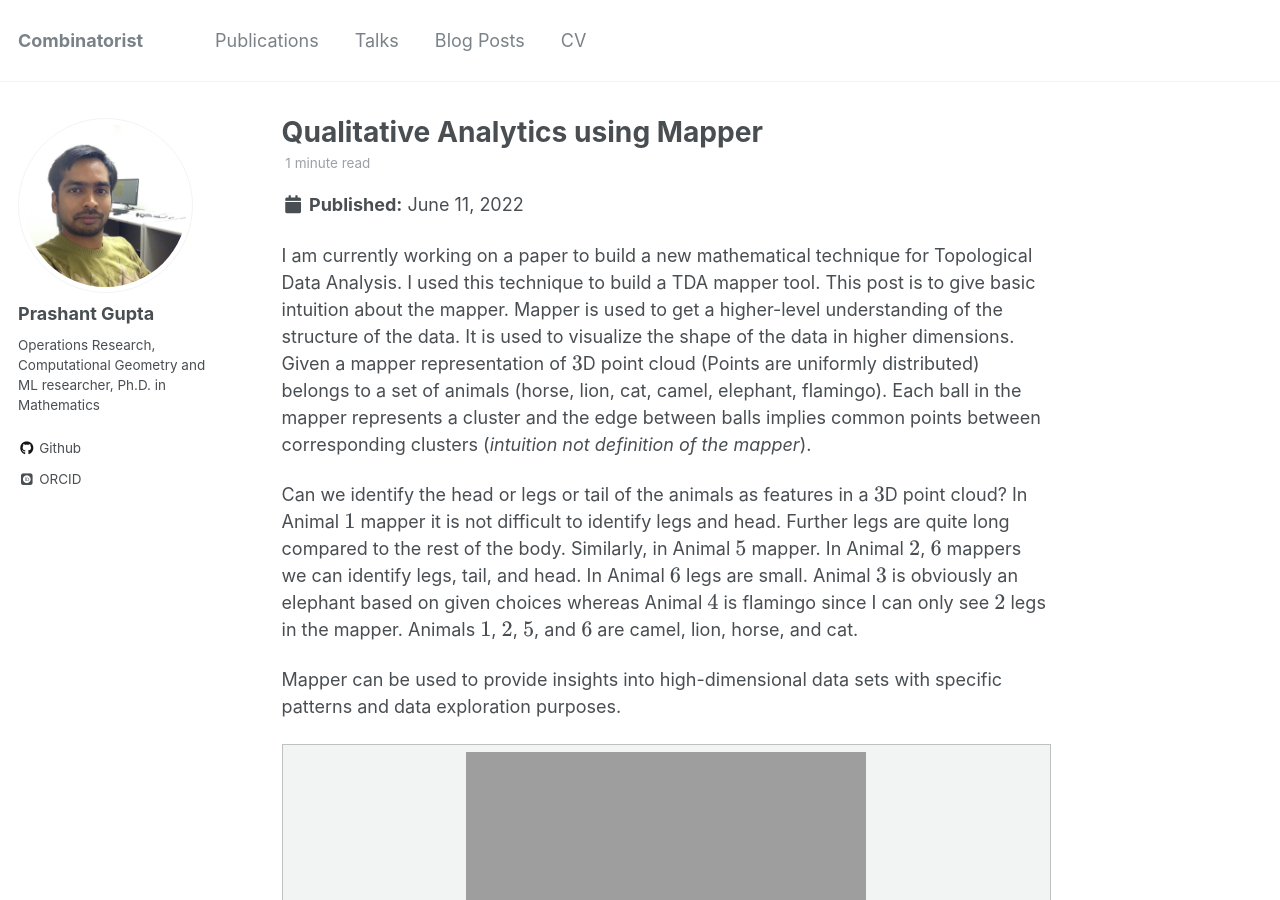
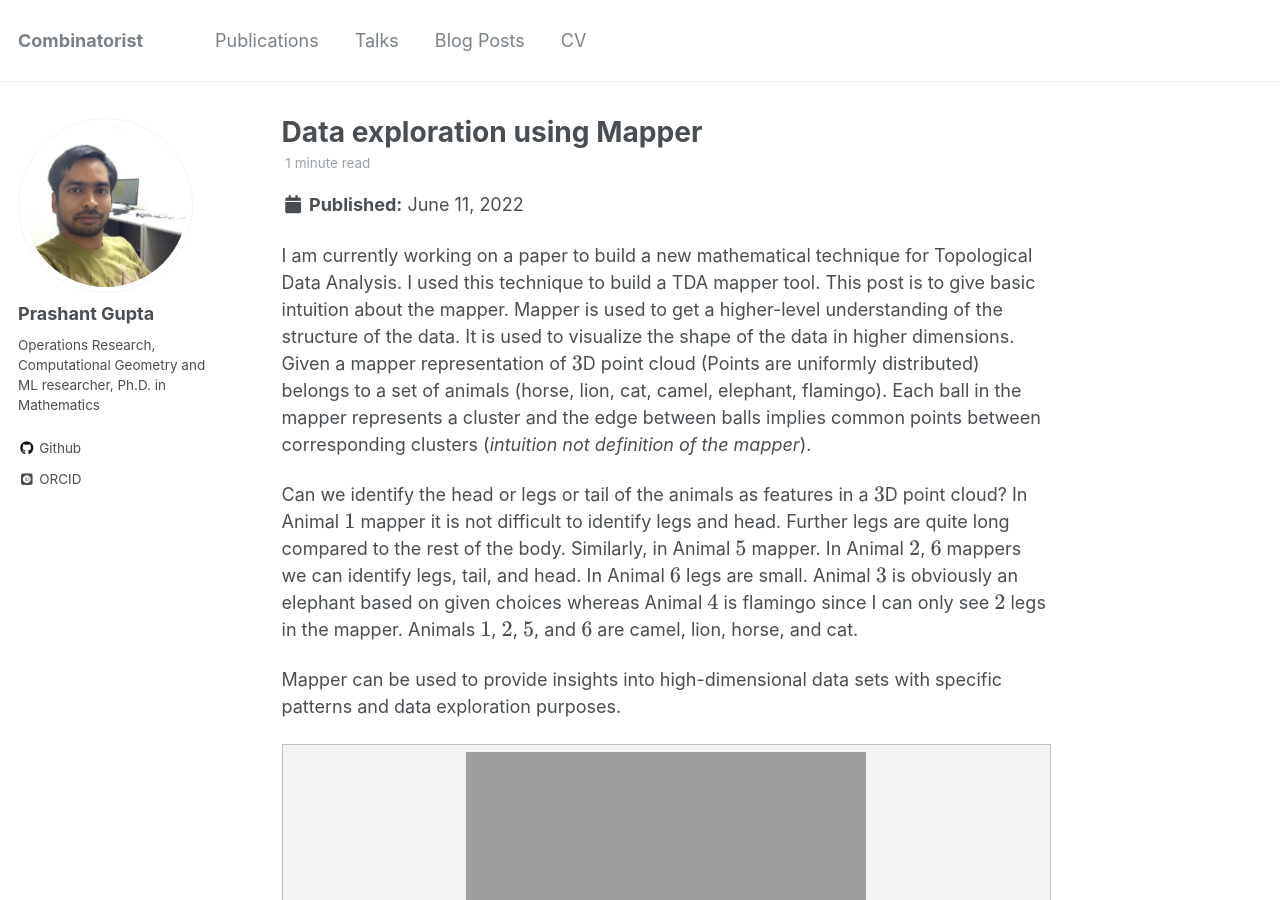
Before and after one commit to pragup/pragup.github.io, a Jekyll site: the page built from _posts/2022-06-11-Mapper.md, in a window 1280 px wide and 900 px high. Built offline with Jekyll 4.4.1, drawn with Linux system fonts in a browser that asks for light colours; some web fonts are replaced; formulas are drawn with MathJax 3.

Commit message:
updating mapper blog

```diff
--- a/_posts/2022-06-11-Mapper.md
+++ b/_posts/2022-06-11-Mapper.md
@@ -1,5 +1,5 @@
 ---
-title: 'Qualitative Analytics using Mapper'
+title: 'Data exploration using Mapper'
 date: 2022-06-11
 permalink: /posts/2022/06/Mapper/
 tags:
```
